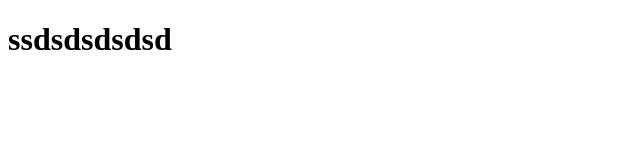
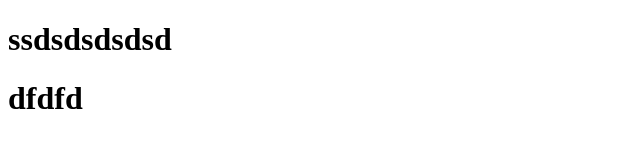
Before and after one commit to Alishba-Memon/3rd-repo, a plain HTML site: page index.html in a window 1280 px wide. Shown: the whole page, without its empty margins (0-640 px from the left). Drawn offline with Linux system fonts and the light colour scheme.

Commit message:
first commit

```diff
--- a/index.html
+++ b/index.html
@@ -7,6 +7,6 @@
 </head>
 <body>
     <h1>ssdsdsdsdsd</h1>
-
+<h1>dfdfd</h1>
 </body>
 </html>
```
